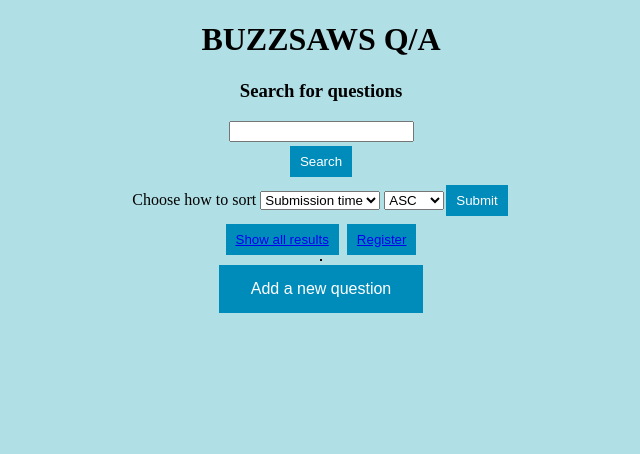
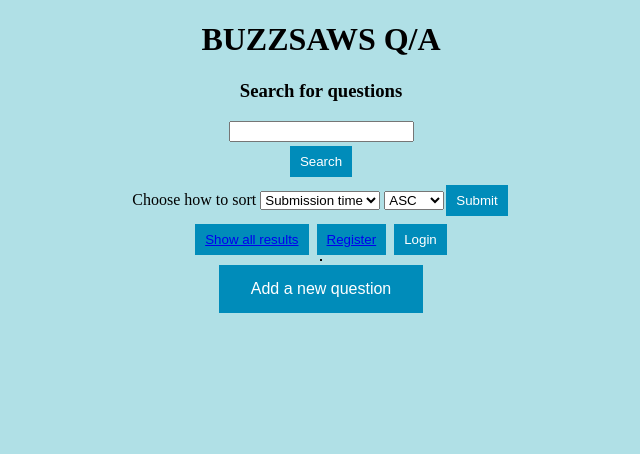
Before and after one commit to karcagiakos/ask-mate-3, a Flask app: template templates/main_page.html in a window 1280 px wide. Shown: the top 454 px of the page, without its empty margins (319-959 px from the left). Run offline with Flask 2, Linux system fonts and the light colour scheme; the template is opened without the code that fills it, so the values that code supplies are empty.

Commit message:
start login

```diff
--- a/server.py
+++ b/server.py
@@ -255,6 +255,12 @@ def registration():
     return render_template('registration.html')
 
 
+@app.route('/login', methods=['GET', 'POST'])
+def login():
+
+   return render_template('login.html')
+
+
 if __name__ == "__main__":
     app.run(
         #host = "192.168.1.100",
--- a/templates/main_page.html
+++ b/templates/main_page.html
@@ -38,6 +38,9 @@
 
      <button id="but" type=""><a href = "/list">Show all results</a></button>
     <button id="but"><a href="/registration">Register</a></button>
+    <button id="but"" onclick="location.href='/login'" type="button">
+    Login
+</button><br>
 
 <table>
     <tr>
```
Also changed, not shown: templates/login.html (renamed from templates/registration.html, +3 -12 lines).
